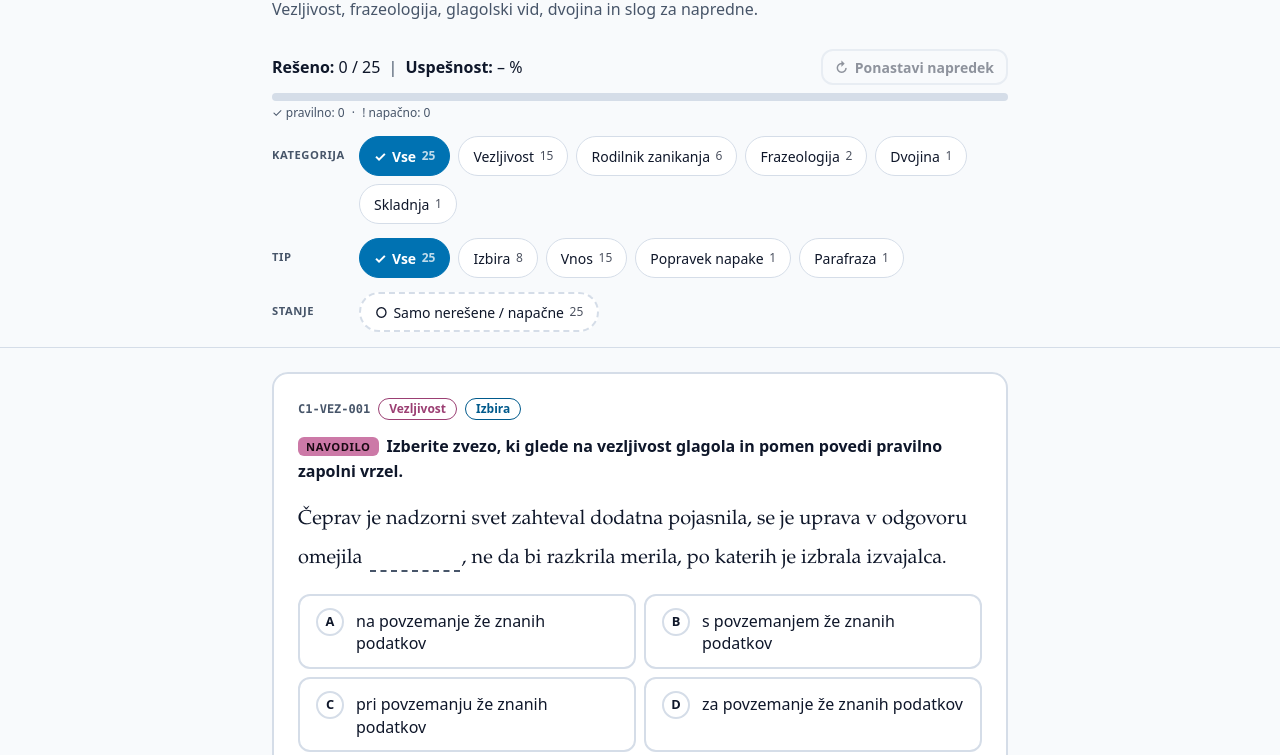
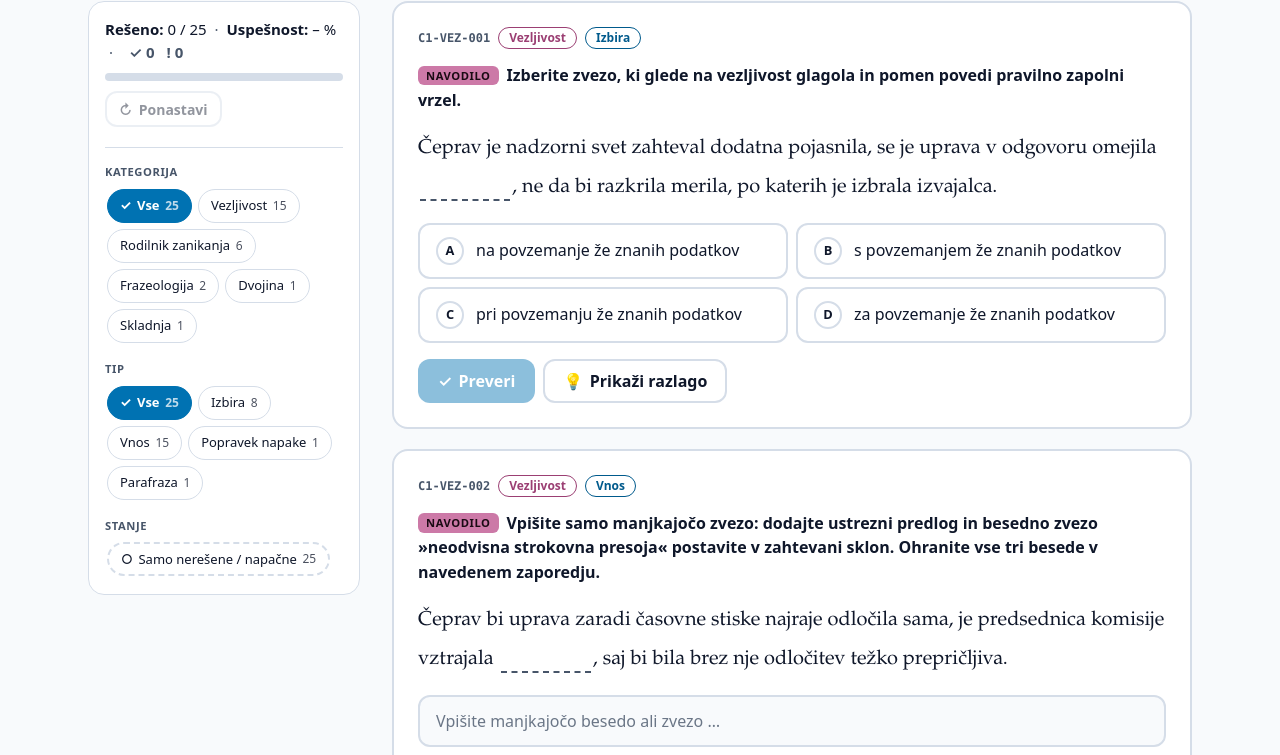
Before and after one commit to blackwolf981/AlyonaSloC1, a website built with Vite: page index.html in a window 1280 px wide. Shown: the part 135-890 px from the top of the page. Built offline with nearby package versions, Linux system fonts and the light colour scheme.

Commit message:
Odzivna orodjarna: kompaktna postavitev na desktopu, sirsi layout in prihranek navpicnega prostora
Co-Authored-By: Claude Opus 5.5 <noreply@anthropic.com>

```diff
--- a/src/main.ts
+++ b/src/main.ts
@@ -42,6 +42,7 @@ const odprteRazlage = new Set<string>();
 let filter = 'vse';
 let tipFilter: 'vse' | TipNaloge = 'vse';
 let samoOdprte = false; // »Samo nerešene / napačne«; vsi trije filtri se kombinirajo
+let filtriOdprti = false; // zloženi filtri pod 1024 px; na namizju so v stranski letvi vedno vidni
 
 const poId = (id: string | undefined) => naloge.find((n) => n.id === id);
 const trenutniOdgovor = (n: Naloga) => napredek[n.id]?.odgovor ?? osnutki.get(n.id) ?? '';
@@ -110,28 +111,39 @@ function plosca(): string {
   const vKat = naloge.filter(vKategoriji);
   const tipi = Object.keys(TIPI) as TipNaloge[];
 
+  // Povzetek izbranih filtrov za zloženi gumb »Filtri« (tablica, telefon).
+  const aktivni = [
+    filter !== 'vse' ? oznakaKategorije(filter) : '',
+    tipFilter !== 'vse' ? TIPI[tipFilter] : '',
+    samoOdprte ? 'samo nerešene' : '',
+  ].filter(Boolean);
+  const steviloVidnih = naloge.filter((n) => vKategoriji(n) && vTipu(n) && (!samoOdprte || jeOdprta(n))).length;
+
   return `
-    <div class="mx-auto max-w-3xl px-4 py-3">
-      <div class="flex flex-wrap items-center justify-between gap-x-4 gap-y-2">
-        <p class="text-base" aria-live="polite">
-          <strong>Rešeno:</strong> ${resene.length} / ${naloge.length}
-          <span class="mx-1 text-[var(--muted)]" aria-hidden="true">|</span>
-          <strong>Uspešnost:</strong> ${uspesnost}
-        </p>
-        <button type="button" class="gumb gumb-tih gumb-mali" data-akcija="ponastavi" ${resene.length ? '' : 'disabled'}>
-          <span aria-hidden="true">↻</span> Ponastavi napredek
-        </button>
-      </div>
-      <div class="napredek-trak mt-2" role="progressbar" aria-label="Delež rešenih nalog"
+    <div class="statistika">
+      <p class="stat-besedilo" aria-live="polite">
+        <strong>Rešeno:</strong> ${resene.length} / ${naloge.length}
+        <span class="stat-locilo" aria-hidden="true">·</span>
+        <strong>Uspešnost:</strong> ${uspesnost}
+        <span class="stat-locilo" aria-hidden="true">·</span>
+        <span class="stat-st"><span aria-hidden="true">✓</span><span class="sr-only">pravilno:</span> ${pravilne}</span>
+        <span class="stat-st"><span aria-hidden="true">!</span><span class="sr-only">napačno:</span> ${resene.length - pravilne}</span>
+      </p>
+      <div class="napredek-trak" role="progressbar" aria-label="Delež rešenih nalog"
            aria-valuemin="0" aria-valuemax="${naloge.length}" aria-valuenow="${resene.length}">
         <span style="width:${delez}%"></span>
       </div>
-      <p class="mt-1 text-xs text-[var(--muted)]">
-        <span aria-hidden="true">✓</span> pravilno: ${pravilne}
-        <span class="mx-1" aria-hidden="true">·</span>
-        <span aria-hidden="true">!</span> napačno: ${resene.length - pravilne}
-      </p>
-      <div class="mt-3 space-y-2">
+      <button type="button" class="gumb gumb-tih gumb-mali" data-akcija="ponastavi" aria-label="Ponastavi napredek"
+              title="Ponastavi napredek" ${resene.length ? '' : 'disabled'}>
+        <span aria-hidden="true">↻</span> Ponastavi
+      </button>
+    </div>
+    <button type="button" class="filtri-preklop" data-akcija="filtri" aria-expanded="${filtriOdprti}" aria-controls="filtri">
+      <span class="font-semibold">Filtri</span>
+      <span class="filtri-povzetek">${aktivni.length ? esc(aktivni.join(' · ')) : 'vse naloge'} (${steviloVidnih})</span>
+      <span aria-hidden="true">${filtriOdprti ? '▴' : '▾'}</span>
+    </button>
+    <div id="filtri" class="filtri" data-odprto="${filtriOdprti}">
         <nav class="vrsta-filtrov" aria-label="Filter po kategoriji">
           <span class="vrsta-oznaka">Kategorija</span>
           <div class="vrsta-cipi">
@@ -157,7 +169,6 @@ function plosca(): string {
             </button>
           </div>
         </nav>
-      </div>
     </div>`;
 }
 
@@ -491,6 +502,11 @@ app.addEventListener('click', (e) => {
       osveziSeznam();
       document.querySelector<HTMLElement>('[data-akcija="samo-odprte"]')?.focus();
       break;
+    case 'filtri':
+      filtriOdprti = !filtriOdprti;
+      osveziPlosco();
+      document.querySelector<HTMLElement>('[data-akcija="filtri"]')?.focus();
+      break;
     case 'tema':
       preklopiTemo();
       break;
@@ -528,19 +544,19 @@ app.addEventListener('keydown', (e) => {
 
 function lupina(vsebina: string): string {
   return `
-    <header class="mx-auto max-w-3xl px-4 pt-8 pb-4 sm:pt-12">
-      <div class="flex items-center justify-between gap-3">
+    <header class="ovoj glava">
+      <div class="min-w-0">
         <p class="text-sm font-semibold uppercase tracking-wide text-[var(--accent-text)]">Raven C1</p>
-        ${gumbTema()}
+        <h1 class="text-2xl font-bold sm:text-3xl lg:text-4xl">Aljonina spletna vadnica slovenščine</h1>
+        <p class="mt-1 text-[var(--muted)]">Vezljivost, frazeologija, glagolski vid, dvojina in slog za napredne.</p>
       </div>
-      <h1 class="text-2xl font-bold sm:text-4xl">Aljonina spletna vadnica slovenščine</h1>
-      <p class="mt-2 text-[var(--muted)]">Vezljivost, frazeologija, glagolski vid, dvojina in slog za napredne.</p>
+      ${gumbTema()}
     </header>
     ${vsebina}`;
 }
 
 async function zagon() {
-  app.innerHTML = lupina(`<p class="mx-auto max-w-3xl px-4 text-[var(--muted)]">Nalagam naloge …</p>`);
+  app.innerHTML = lupina(`<p class="ovoj text-[var(--muted)]">Nalagam naloge …</p>`);
   try {
     ({ naloge } = await naloziNaloge());
     // pozabi rezultate nalog, ki jih v naloge.json ni več
@@ -548,14 +564,16 @@ async function zagon() {
     for (const id of Object.keys(napredek)) if (!ids.has(id)) delete napredek[id];
 
     app.innerHTML = lupina(`
-      <div id="plosca" class="plosca"></div>
-      <main id="seznam" class="mx-auto max-w-3xl space-y-4 px-4 py-6 sm:space-y-6"></main>`);
+      <div class="ovoj postavitev">
+        <aside id="plosca" class="plosca" aria-label="Napredek in filtri"></aside>
+        <main id="seznam" class="seznam"></main>
+      </div>`);
     osveziPlosco();
     osveziSeznam();
   } catch (e) {
     const sporocilo = e instanceof Error ? e.message : String(e);
     app.innerHTML = lupina(`
-      <div role="alert" class="mx-auto max-w-3xl px-4">
+      <div role="alert" class="ovoj">
         <div class="odziv odziv-napaka">
           <span class="odziv-znak" aria-hidden="true">!</span>
           <div><strong>Napaka:</strong> ${esc(sporocilo)}</div>
--- a/src/style.css
+++ b/src/style.css
@@ -81,20 +81,110 @@ body {
 }
 
 @layer components {
-  /* --- plošča na vrhu --- */
+  /* --- ogrodje strani ---
+     < 1024 px: glava, tanka plošča (statistika + zloženi filtri), naloge.
+     ≥ 1024 px: stranska letev s statistiko in filtri (lepljiva) + stolpec nalog. */
+  .ovoj {
+    width: 100%;
+    max-width: 72rem; /* = max-w-6xl */
+    margin-inline: auto;
+    padding-inline: 1rem;
+  }
+  .glava {
+    display: flex;
+    align-items: flex-start;
+    justify-content: space-between;
+    gap: 1rem;
+    padding-top: 1.5rem;
+    padding-bottom: 1rem;
+  }
+  .postavitev { display: grid; gap: 1rem; padding-bottom: 3rem; }
+  .seznam { display: grid; gap: 1rem; min-width: 0; align-content: start; }
   .plosca {
-    border-bottom: 1px solid var(--border);
+    margin-inline: -1rem;
+    padding: 0.625rem 1rem;
+    border-block: 1px solid var(--border);
+    background: var(--surface);
   }
-  /* Lepljiva plošča samo na širših zaslonih; na telefonu bi zasedla pol višine. */
-  @media (min-width: 640px) and (min-height: 600px) {
+  @media (min-width: 640px) {
+    .ovoj { padding-inline: 1.5rem; }
+    .glava { padding-top: 2rem; }
+    .plosca { margin-inline: 0; padding: 0.75rem 1rem; border: 1px solid var(--border); border-radius: 1rem; }
+    .seznam { gap: 1.25rem; }
+  }
+  @media (min-width: 1024px) {
+    .glava { padding-top: 1.75rem; padding-bottom: 1.25rem; }
+    .postavitev {
+      grid-template-columns: 17rem minmax(0, 1fr);
+      gap: 2rem;
+      align-items: start;
+    }
     .plosca {
       position: sticky;
-      top: 0;
-      z-index: 10;
-      background: color-mix(in srgb, var(--bg) 90%, transparent);
-      backdrop-filter: blur(8px);
+      top: 1rem;
+      max-height: calc(100vh - 2rem);
+      overflow-y: auto;
+      padding: 1rem;
+    }
+    .seznam { max-width: 52rem; } /* udobna dolžina vrstice za branje */
+  }
+
+  /* --- statistika: ena tanka vrstica; v stranski letvi pa v stolpcu --- */
+  .statistika {
+    display: flex;
+    flex-wrap: wrap;
+    align-items: center;
+    gap: 0.5rem 0.875rem;
+  }
+  .stat-besedilo { font-size: 0.9375rem; }
+  .stat-locilo { margin-inline: 0.25rem; color: var(--muted); }
+  .stat-st { margin-left: 0.5rem; color: var(--muted); font-weight: 600; }
+  .statistika .napredek-trak { flex: 1 1 6rem; }
+  @media (min-width: 1024px) {
+    .statistika { flex-direction: column; align-items: stretch; gap: 0.625rem; }
+    .statistika .napredek-trak { flex: none; }
+    .statistika .gumb-mali { align-self: flex-start; }
+  }
+
+  /* --- zloženi filtri (< 1024 px) --- */
+  .filtri-preklop {
+    display: flex;
+    align-items: center;
+    gap: 0.5rem;
+    width: 100%;
+    min-height: 2.75rem;
+    margin-top: 0.5rem;
+    padding: 0.25rem 0.75rem;
+    border: 1px solid var(--border);
+    border-radius: 0.75rem;
+    background: var(--bg);
+    text-align: left;
+    cursor: pointer;
+  }
+  .filtri-preklop:hover { border-color: var(--ok); }
+  .filtri-povzetek {
+    flex: 1;
+    min-width: 0;
+    overflow: hidden;
+    text-overflow: ellipsis;
+    white-space: nowrap;
+    font-size: 0.875rem;
+    color: var(--muted);
+  }
+  .filtri { display: grid; gap: 0.5rem; margin-top: 0.625rem; }
+  .filtri[data-odprto="false"] { display: none; }
+  @media (min-width: 1024px) {
+    .filtri-preklop { display: none; }
+    .filtri,
+    .filtri[data-odprto="false"] {
+      display: grid;
+      gap: 1rem;
+      margin-top: 1.25rem;
+      padding-top: 1rem;
+      border-top: 1px solid var(--border);
     }
   }
+
   .napredek-trak {
     height: 0.5rem;
     border-radius: 999px;
@@ -170,6 +260,13 @@ body {
     .vrsta-oznaka { padding-top: 0.85rem; }
     .vrsta-cipi { flex-wrap: wrap; overflow: visible; margin-right: 0; padding-right: 3px; }
   }
+  /* stranska letev: oznaka nad gumbi, gumbi kompaktnejši (miška, ne prst) */
+  @media (min-width: 1024px) {
+    .vrsta-filtrov { flex-direction: column; align-items: stretch; gap: 0.375rem; }
+    .vrsta-oznaka { width: auto; padding-top: 0; }
+    .vrsta-cipi { gap: 0.375rem; padding: 2px; }
+    .cip { min-height: 2.125rem; padding: 0.25rem 0.75rem; font-size: 0.8125rem; }
+  }
 
   /* --- kartica --- */
   .kartica {
@@ -177,7 +274,7 @@ body {
     border: 2px solid var(--border);
     border-radius: 1rem;
     padding: 1.125rem;
-    scroll-margin-top: 11rem;
+    scroll-margin-top: 1rem;
     transition: border-color 0.2s, background-color 0.2s;
   }
   @media (min-width: 640px) {
```
